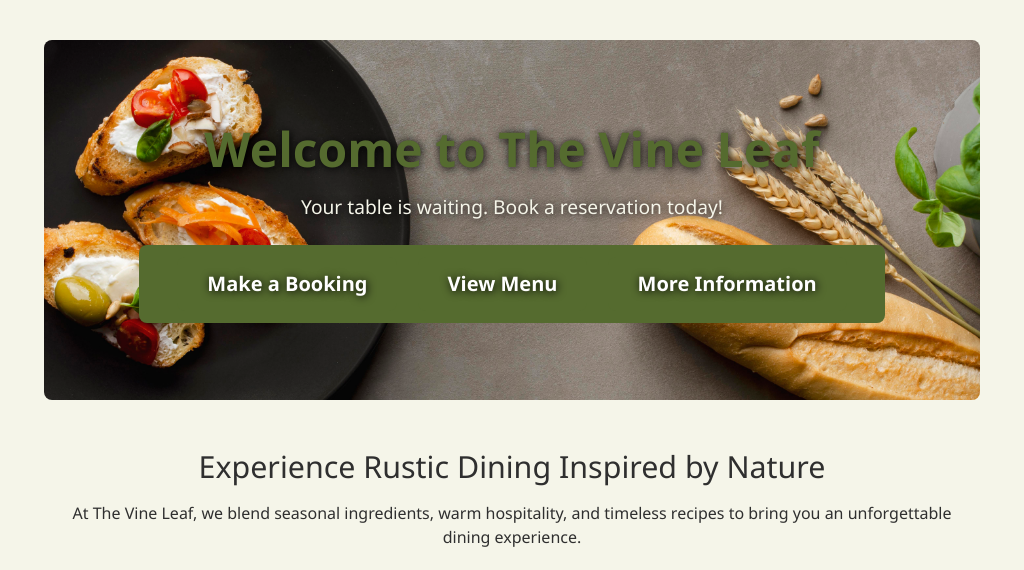
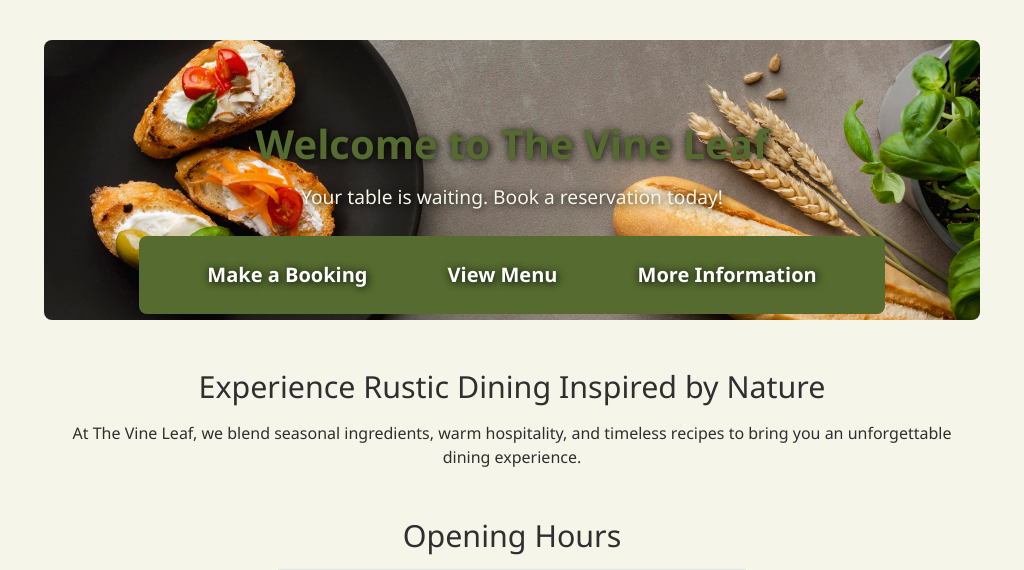
Before and after one commit to llama2409/Vineleaf-Milestone3, a Django app: page / in a window 1024 px wide. Shown: the part 56-626 px from the top of the page. Run offline with Django 5.2, Linux system fonts and the light colour scheme.

Commit message:
Add media queries for tablets

```diff
--- a/vine_leaf/static/css/style.css
+++ b/vine_leaf/static/css/style.css
@@ -199,3 +199,22 @@ form .errorlist {
         padding: 0 10px;
     }
 }
+
+@media (min-width: 769px) and (max-width: 1024px) { /* tablet screens */
+
+    .hero-section {
+        height: 35vh;
+    }
+
+    .hero-title {
+        font-size: 2.5rem;
+    }
+
+    .hero-content {
+        padding: 0 20px;
+    }
+
+    .menu-page .col-md-4 {
+        padding: 1rem;
+    }
+}
```
